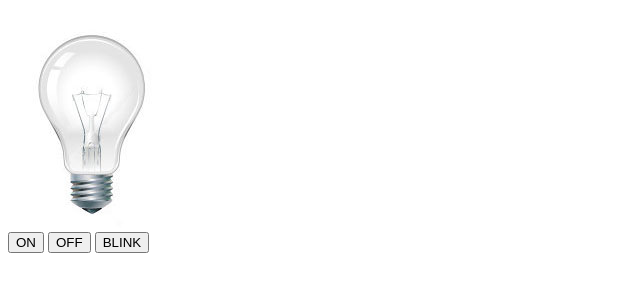
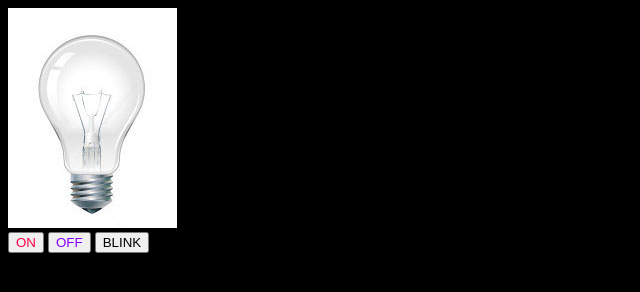
Before and after one commit to lvmarinho/controle_lampada, a plain HTML site: page index.html in a window 1280 px wide. Shown: the whole page, without its empty margins (0-640 px from the left). Drawn offline with Linux system fonts and the light colour scheme.

Commit message:
adicao de cores

```diff
--- a/index.html
+++ b/index.html
@@ -6,23 +6,16 @@
     <meta name="viewport" content="width=device-width, initial-scale=1.0">
     <title>controle de lâmpada</title>
 </head>
-<body>
+<body style="background-color: black">
     <img src="off.jpg" alt="lâmpada" id="lamp">
-   <form action="">
-          <input type="button" value="ON" onclick="on ()">
-          <input type="button" value="OFF" onclick="off ()">
+   <form>
+          <input type="button" value="ON" onclick="on ()" style="color: rgb(255, 0, 72);">
+          <input type="button" value="OFF" onclick="off ()"  style="color: rgb(136, 0, 255);">
           <input type="button" value="BLINK" onclick="blink ()">
    </form>
 
      <script src="controle.js"></script>
 
 
-
-
-
-
-
-
-
-</body>
+ </body>
 </html>
```
